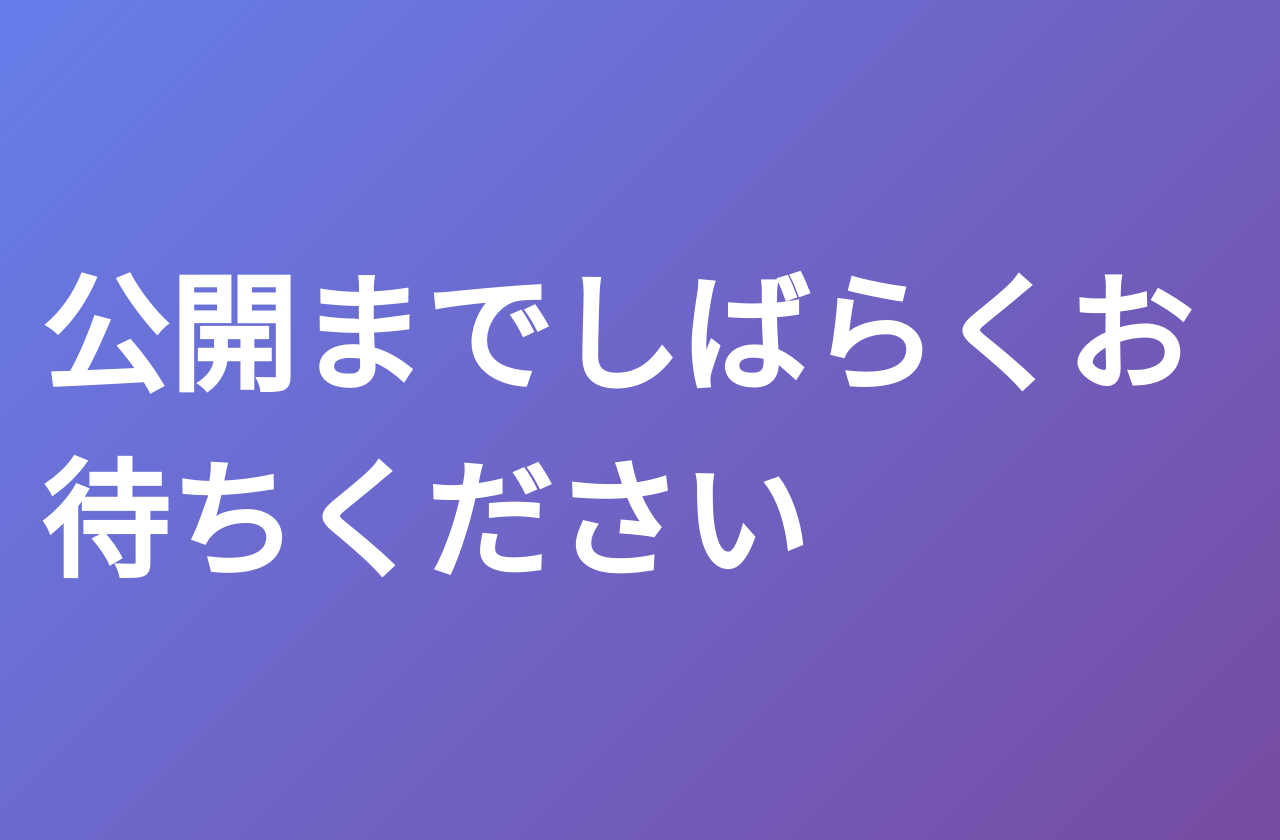
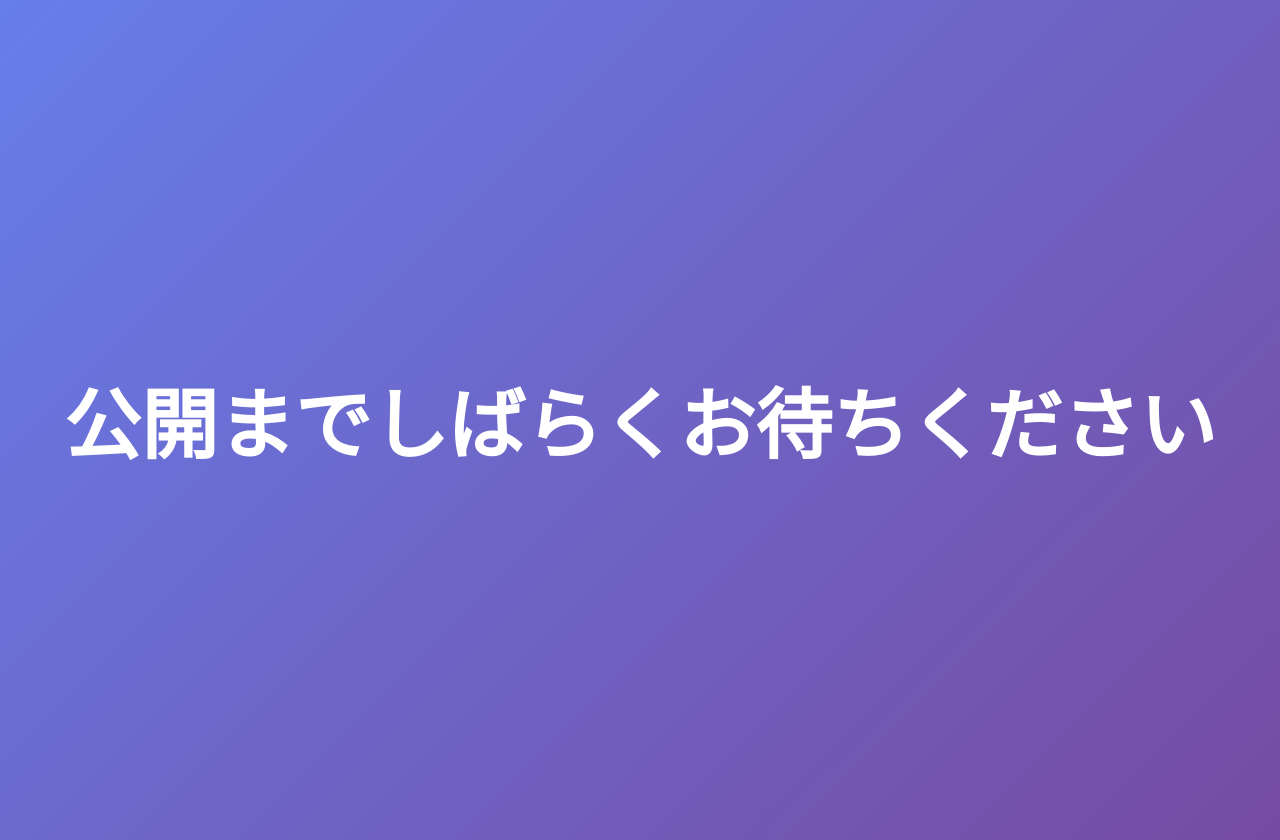
Before and after one commit to umipro-web-dev/CSAM-CAPTCHA, a Vue app: page / in a window 1280 px wide. Built offline with nearby package versions, Linux system fonts and the light colour scheme.

Commit message:
Reduce font size in App.vue paragraph

```diff
--- a/src/App.vue
+++ b/src/App.vue
@@ -15,7 +15,7 @@
 
 p {
   color: white;
-  font-size:10vw;
+  font-size:6vw;
   font-weight: bold;
 }
 </style>
```
